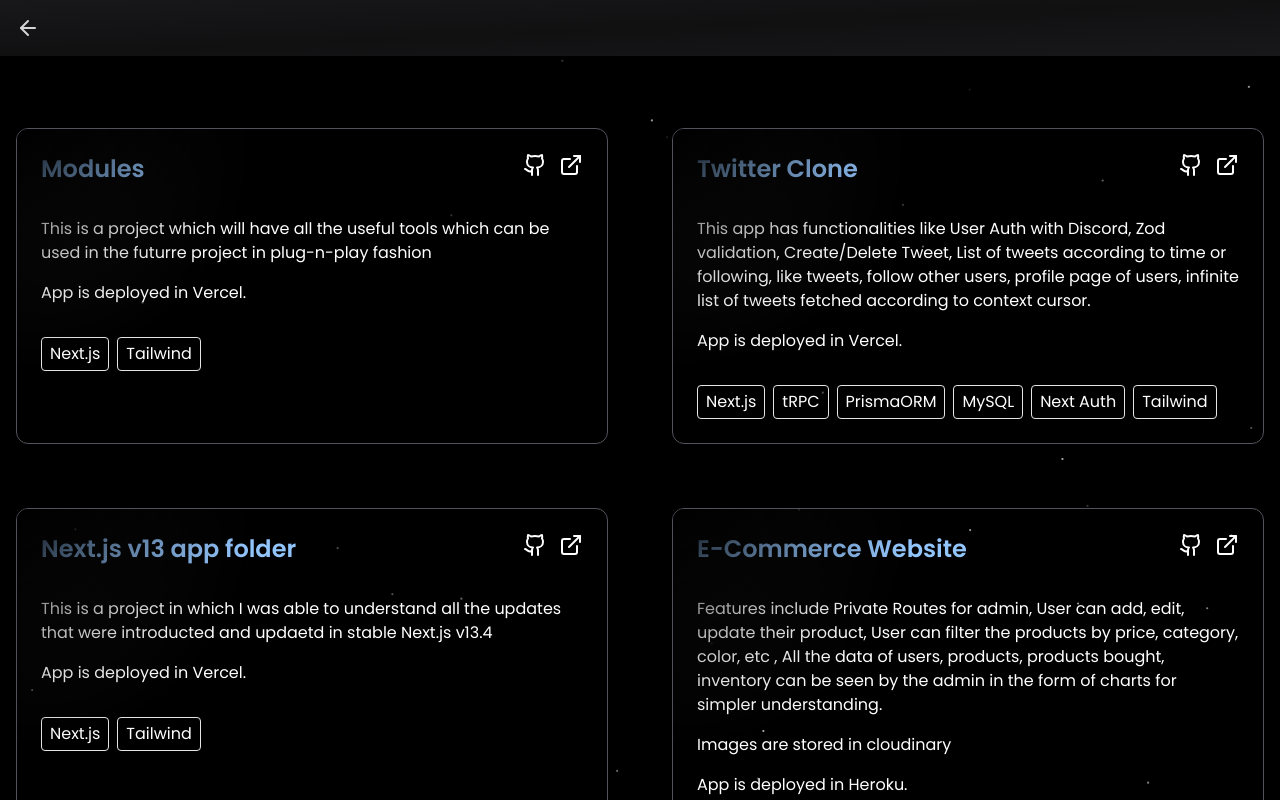
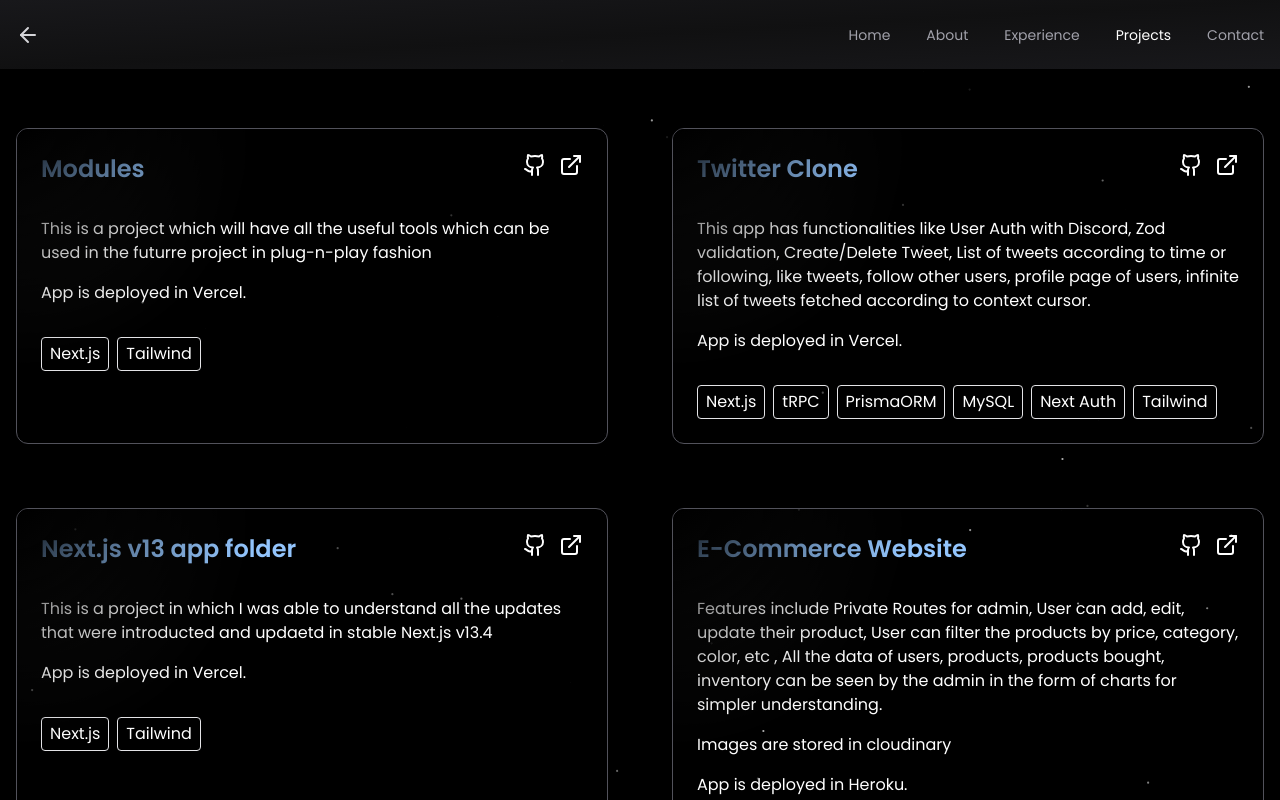
Before and after one commit to kavandalal/portfolio, a Next.js app: page /project in a window 1280 px wide. Shown: the top 800 px of the page. Built offline with nearby package versions, Linux system fonts and the light colour scheme.

Commit message:
nav fixed

```diff
--- a/ui/nav.tsx
+++ b/ui/nav.tsx
@@ -63,19 +63,16 @@
 
 				<div
 					className={clsx('overflow-y-auto lg:static lg:block', {
-						'fixed inset-x-0 bottom-0 top-14 mt-px ': !isOpen,
+						'fixed inset-x-0 bottom-0 top-14 mt-px hidden': !isOpen,
 					})}>
-					<nav className='space-y-3 lg:space-y-0 lg:space-x-5  px-2 py-2 lg:py-5 flex flex-col lg:flex-row'>
-						{isOpen &&
-							navigation.map((section) => {
-								return (
-									<div key={section.name} className='my-auto'>
-										<div className='space-y-1 '>
-											<NavItem key={section.href} item={{ link: section.href, name: section.name }} close={close} />
-										</div>
-									</div>
-								);
-							})}
+					<nav className='space-y-3 lg:space-y-0 lg:space-x-5 px-2 py-2 lg:py-5 flex flex-col lg:flex-row'>
+						{navigation.map((section) => (
+							<div key={section.name} className='my-auto'>
+								<div className='space-y-1 '>
+									<NavItem key={section.href} item={{ link: section.href, name: section.name }} close={close} />
+								</div>
+							</div>
+						))}
 					</nav>
 				</div>
 			</div>
```
